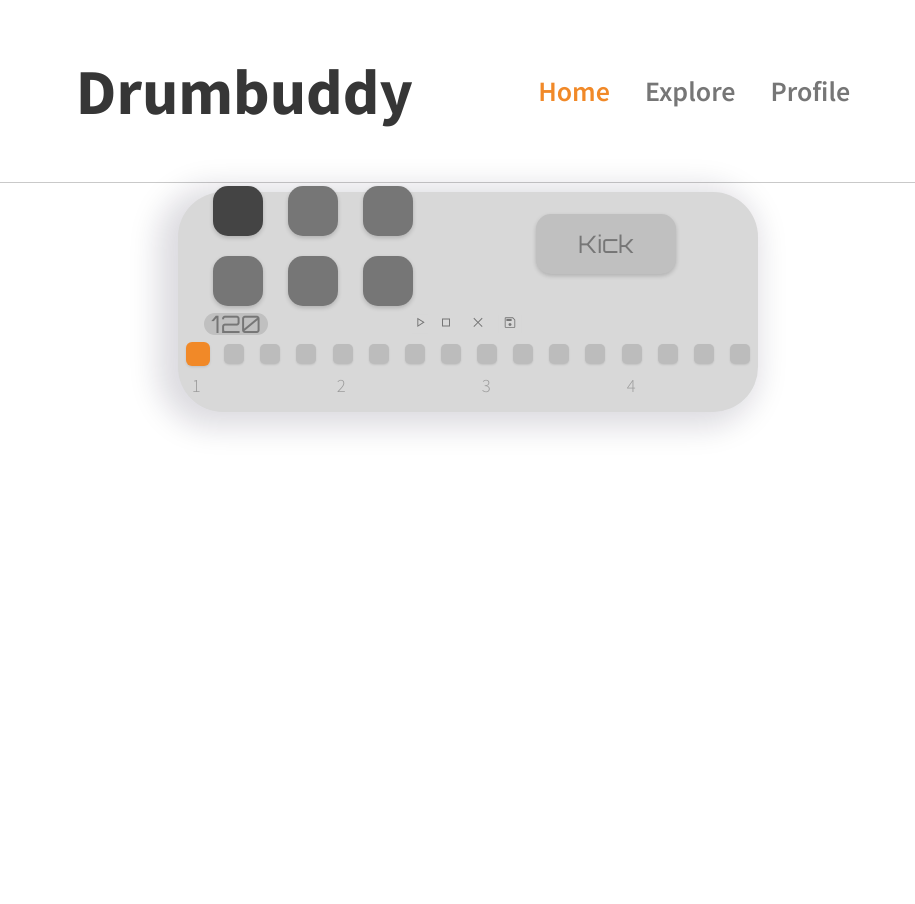
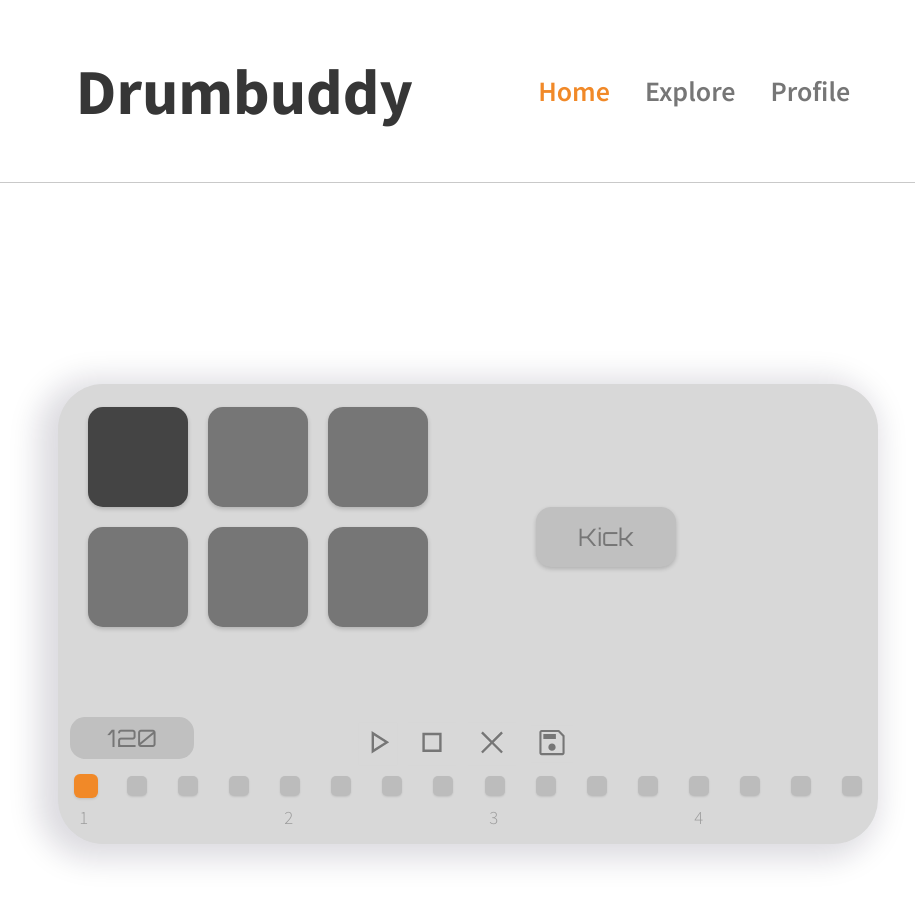
Before and after one commit to lukeweston1234/drum-buddy-v2, a React (Create React App) app: page /Home in a window 1280 px wide. Shown: the top 904 px of the page, without its empty margins (172-1087 px from the left). Built offline with nearby package versions, Linux system fonts and the light colour scheme; no server answers.

Commit message:
Css changes

```diff
--- a/src/styles/App.css
+++ b/src/styles/App.css
@@ -2,6 +2,10 @@
 
 * {
   font-family: Source Sans Pro;
+}
+
+body {
+  overflow: hidden;
 }
 
 .nav-bar {
--- a/src/styles/Controls.css
+++ b/src/styles/Controls.css
@@ -58,7 +58,7 @@ button:active * {
   outline-width: 0;
 }
 
-@media (max-height: 900px) {
+@media (max-height: 700px) {
   .bpm-input {
     width: 60px;
     height: 20px;
--- a/src/styles/DrumButton.css
+++ b/src/styles/DrumButton.css
@@ -23,7 +23,7 @@
   transform: translateY(2px);
 }
 
-@media (max-height: 900px) {
+@media (max-height: 700px) {
   .drum-button,
   .active-drum-button {
     width: 50px;
--- a/src/styles/DrumMachine.css
+++ b/src/styles/DrumMachine.css
@@ -52,7 +52,7 @@
   justify-content: flex-start;
 }
 
-@media (max-height: 900px) {
+@media (max-height: 700px) {
   .wrapper {
     margin-right: 0;
     margin-top: 0px;
--- a/src/styles/DrumSequencer.css
+++ b/src/styles/DrumSequencer.css
@@ -44,7 +44,7 @@
   grid-column-end: 14;
 }
 
-@media (max-width: 900px) {
+@media (max-height: 700px) {
   .drum-sequencer {
     margin-bottom: 0px;
   }
```
